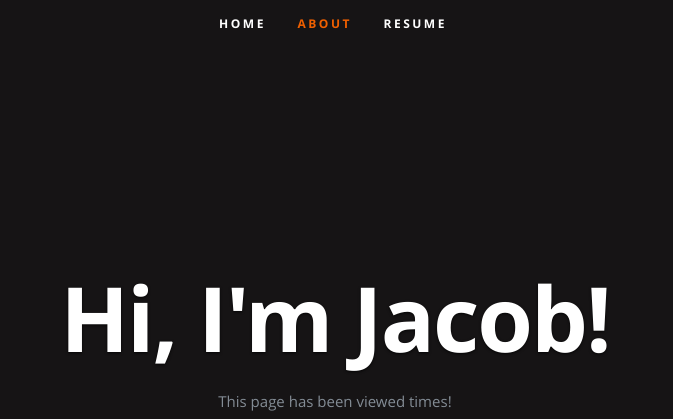
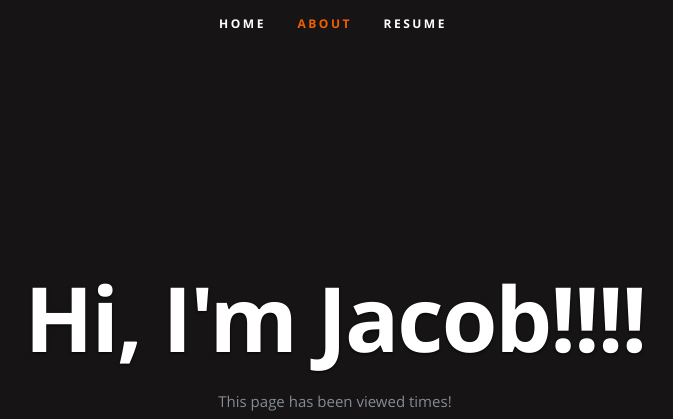
Before and after one commit to jacobrone/MyResume, a plain HTML site: page frontend/index.html in a window 1280 px wide. Shown: the top 419 px of the page, without its empty margins (307-980 px from the left). Drawn offline with nearby package versions, Linux system fonts and the light colour scheme.

Commit message:
updated index.html

```diff
--- a/frontend/index.html
+++ b/frontend/index.html
@@ -54,7 +54,7 @@
 
       <div class="row banner">
          <div class="banner-text">
-            <h1 class="responsive-headline">Hi, I'm Jacob!</h1>
+            <h1 class="responsive-headline">Hi, I'm Jacob!!!!</h1>
 
             <p>This page has been viewed <a id="counter"></a> times!</p>
             <ul class="social">
```
